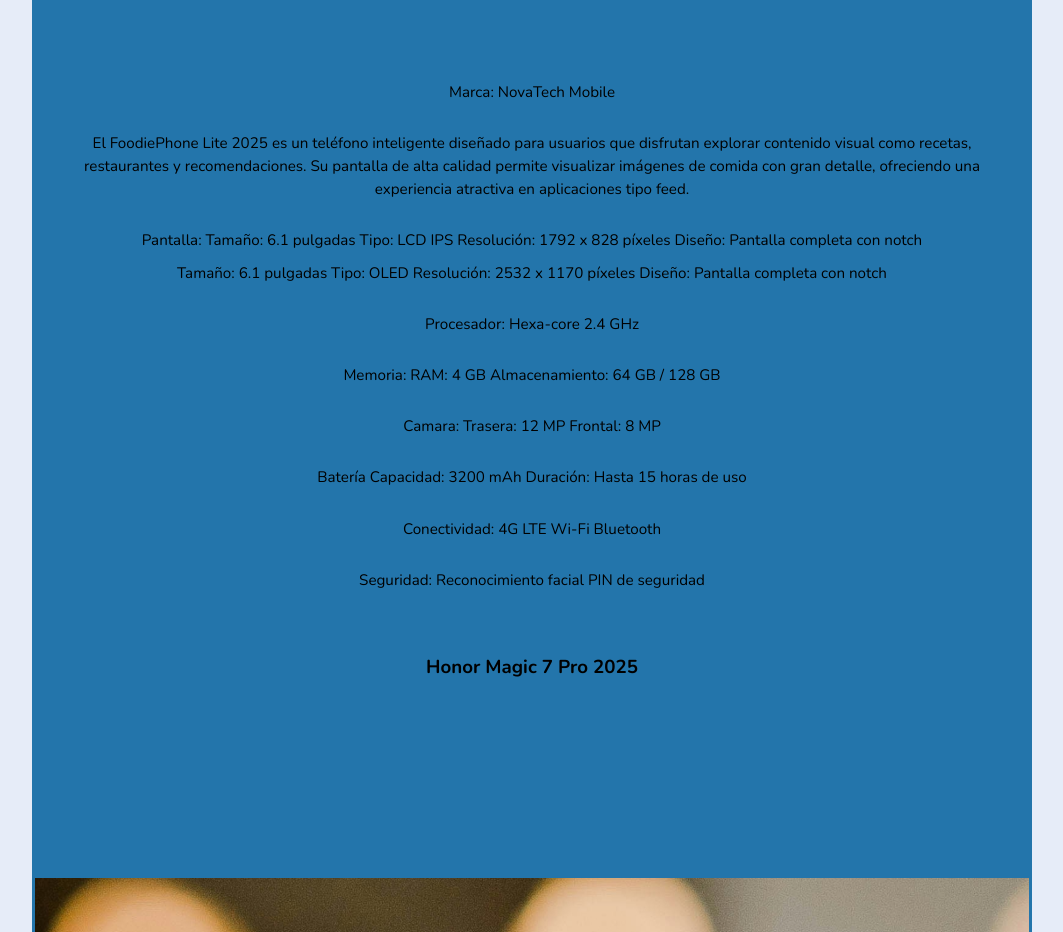
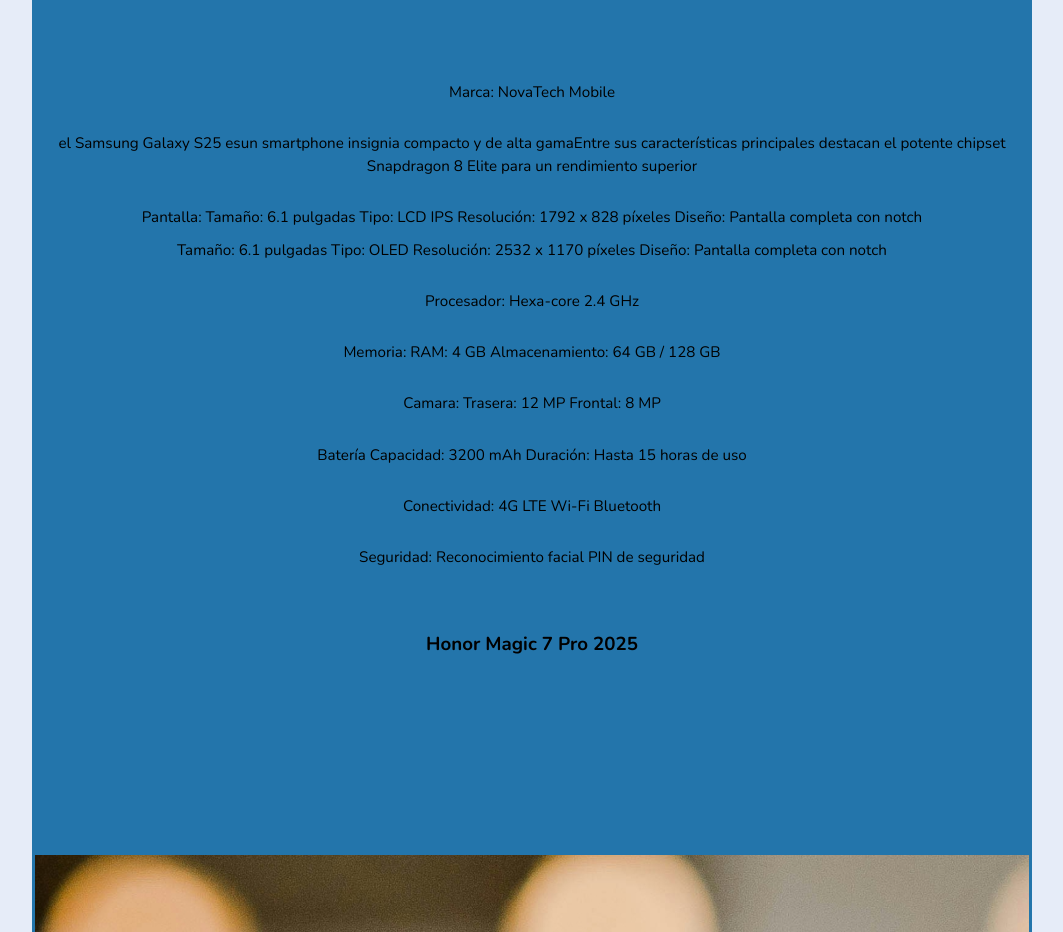
Before and after one commit to santiagohoyosarango/santiagohoyosarango, a website built with Vite: page index.html in a window 1280 px wide. Shown: the part 7560-8492 px from the top of the page, without its empty margins (32-1095 px from the left). Built offline with nearby package versions, Linux system fonts and the light colour scheme.

Commit message:
ACTUALIZADO

```diff
--- a/index.html
+++ b/index.html
@@ -247,7 +247,7 @@
               <img src="src/assets/4.4.png" alt="" class="imagen">
               <p>Marca: NovaTech Mobile</p><br>
               <p>
-                El FoodiePhone Lite 2025 es un teléfono inteligente diseñado para usuarios que disfrutan explorar contenido visual como recetas, restaurantes y recomendaciones. Su pantalla de alta calidad permite visualizar imágenes de comida con gran detalle, ofreciendo una experiencia atractiva en aplicaciones tipo feed.
+                 el Samsung Galaxy S25 esun smartphone insignia compacto y de alta gamaEntre sus características principales destacan el potente chipset Snapdragon 8 Elite para un rendimiento superior
               </p><br>
               <p>
                 Pantalla:
```
